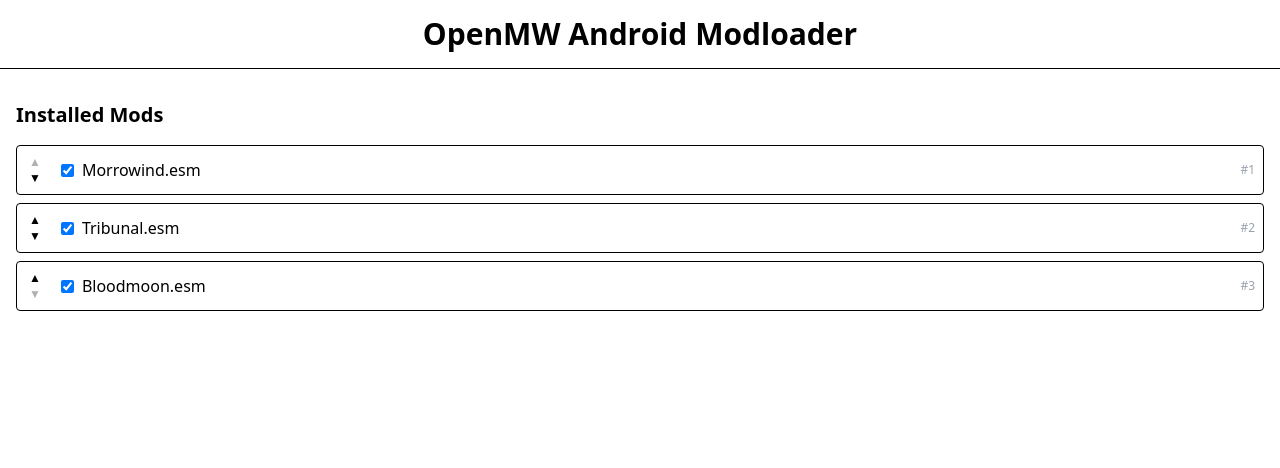
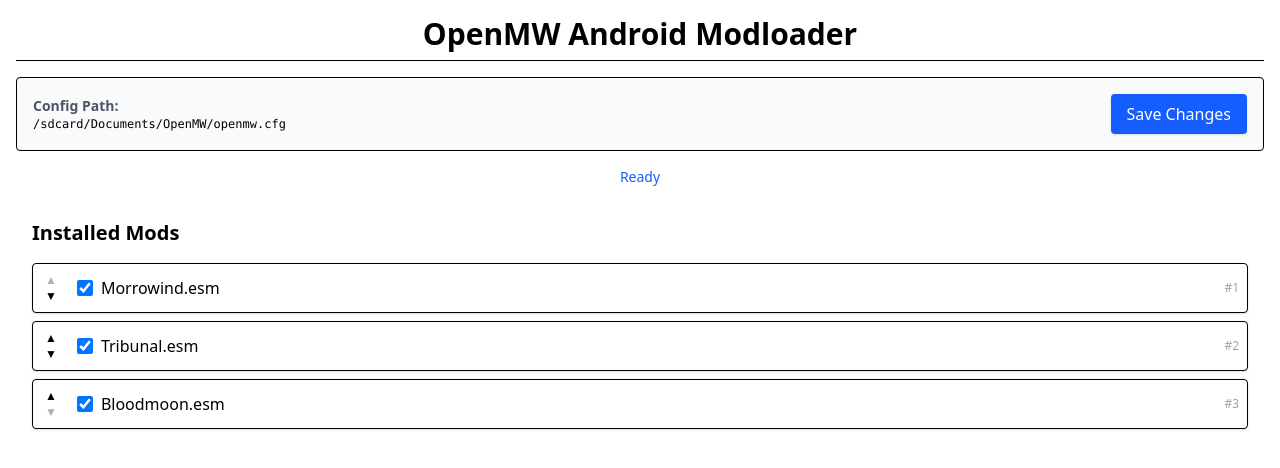
Before and after one commit to realfakenerd/OMM, a SvelteKit app: page / in a window 1280 px wide. Shown: the top 468 px of the page. Built offline with nearby package versions, Linux system fonts and the light colour scheme.

Commit message:
feat(ui): connect UI components to Tauri command placeholders and update to Svelte 5 syntax

```diff
--- a/src/lib/components/ModList.svelte
+++ b/src/lib/components/ModList.svelte
@@ -1,28 +1,32 @@
 <script lang="ts">
     import type { Mod } from '$lib/mods';
 
-    export let mods: Mod[] = [];
-    export let onToggle: (name: String) => void;
-    export let onReorder: (from: number, to: number) => void;
+    interface Props {
+        mods: Mod[];
+        onToggle: (name: String) => void;
+        onReorder: (from: number, to: number) => void;
+    }
+
+    let { mods = [], onToggle, onReorder }: Props = $props();
 </script>
 
 <div class="p-4">
     <h2 class="text-xl font-bold mb-4">Installed Mods</h2>
     <ul class="space-y-2">
         {#each mods as mod, i}
-            <li class="flex items-center p-2 border rounded hover:bg-gray-50 bg-white">
+            <li class="flex items-center p-2 border rounded hover:bg-gray-50 bg-white shadow-sm">
                 <div class="flex flex-col mr-4">
                     <button
                         class="text-xs hover:bg-gray-200 px-1 rounded disabled:opacity-30"
                         disabled={i === 0}
-                        on:click={() => onReorder(i, i - 1)}
+                        onclick={() => onReorder(i, i - 1)}
                     >
                         ▲
                     </button>
                     <button
                         class="text-xs hover:bg-gray-200 px-1 rounded disabled:opacity-30"
                         disabled={i === mods.length - 1}
-                        on:click={() => onReorder(i, i + 1)}
+                        onclick={() => onReorder(i, i + 1)}
                     >
                         ▼
                     </button>
@@ -30,10 +34,10 @@
                 <input
                     type="checkbox"
                     checked={mod.enabled}
-                    on:change={() => onToggle(mod.name)}
-                    class="mr-2"
+                    onchange={() => onToggle(mod.name)}
+                    class="mr-2 h-4 w-4"
                 />
-                <span class="flex-grow">{mod.name}</span>
+                <span class="flex-grow font-medium">{mod.name}</span>
                 <span class="text-xs text-gray-400 ml-2">#{i + 1}</span>
             </li>
         {/each}
--- a/src/routes/+page.svelte
+++ b/src/routes/+page.svelte
@@ -2,15 +2,27 @@
     import ModList from '$lib/components/ModList.svelte';
     import { ModManager } from '$lib/mods';
     import { onMount } from 'svelte';
+    import { invoke } from '@tauri-apps/api/core';
 
     const manager = new ModManager();
     let mods = $state(manager.getMods());
+    let configPath = $state("/sdcard/Documents/OpenMW/openmw.cfg");
+    let status = $state("");
 
-    onMount(() => {
-        manager.addMod({ name: 'Morrowind.esm', enabled: true });
-        manager.addMod({ name: 'Tribunal.esm', enabled: true });
-        manager.addMod({ name: 'Bloodmoon.esm', enabled: true });
-        mods = [...manager.getMods()];
+    onMount(async () => {
+        try {
+            status = "Loading config...";
+            // Sample mods for UI demonstration
+            if (mods.length === 0) {
+                manager.addMod({ name: 'Morrowind.esm', enabled: true });
+                manager.addMod({ name: 'Tribunal.esm', enabled: true });
+                manager.addMod({ name: 'Bloodmoon.esm', enabled: true });
+                mods = [...manager.getMods()];
+            }
+            status = "Ready";
+        } catch (e) {
+            status = "Error: " + e;
+        }
     });
 
     function handleToggle(name: String) {
@@ -22,9 +34,38 @@
         manager.reorder(from, to);
         mods = [...manager.getMods()];
     }
+
+    async function handleSave() {
+        try {
+            status = "Saving...";
+            // Actual call would be:
+            // await invoke('write_config', { path: configPath, content: "..." });
+            status = "Save successful (Simulated)";
+        } catch (e) {
+            status = "Save failed: " + e;
+        }
+    }
 </script>
 
-<main class="container mx-auto">
-    <h1 class="text-3xl font-bold p-4 text-center border-b mb-4">OpenMW Android Modloader</h1>
+<main class="container mx-auto p-4">
+    <h1 class="text-3xl font-bold text-center border-b mb-4 pb-2">OpenMW Android Modloader</h1>
+
+    <div class="mb-4 flex items-center justify-between bg-gray-50 p-4 rounded border">
+        <div>
+            <p class="text-sm font-semibold text-gray-600">Config Path:</p>
+            <p class="text-xs font-mono">{configPath}</p>
+        </div>
+        <button
+            class="bg-blue-600 hover:bg-blue-700 text-white px-4 py-2 rounded shadow transition"
+            onclick={handleSave}
+        >
+            Save Changes
+        </button>
+    </div>
+
+    {#if status}
+        <p class="text-center text-sm mb-4 text-blue-600 font-medium">{status}</p>
+    {/if}
+
     <ModList {mods} onToggle={handleToggle} onReorder={handleReorder} />
 </main>
```
